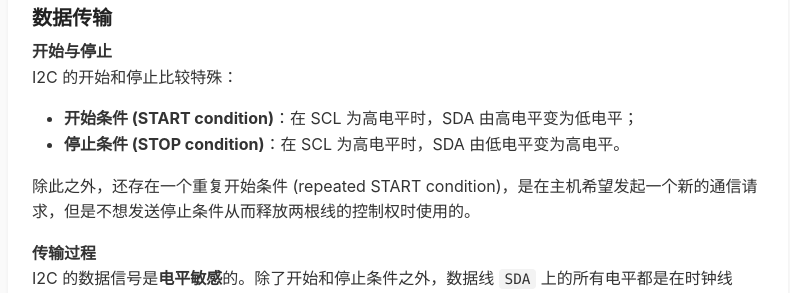
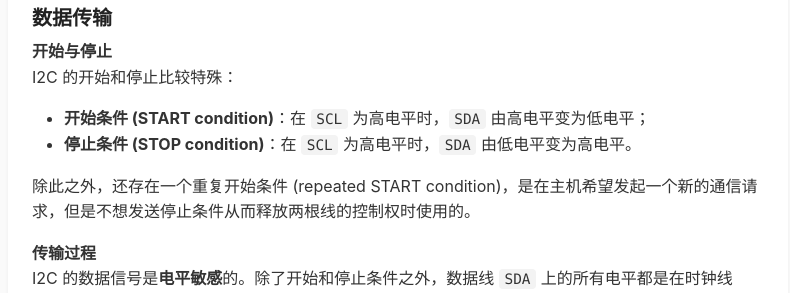
Before and after one commit to tomategg-101325/tomategg-101325.github.io, a Jekyll site: the page built from _posts/2026-06-13-spi-i2c-uart-cn.md, in a window 1280 px wide and 900 px high, scrolled down 6333 px. Shown: the part 152-445 px from the top of the window, without its empty margins (242-1032 px from the left). Built offline with Jekyll 4.4.1, drawn with Linux system fonts in a browser that asks for light colours.

Commit message:
fix: format fixes

```diff
--- a/_posts/2026-06-13-spi-i2c-uart-cn.md
+++ b/_posts/2026-06-13-spi-i2c-uart-cn.md
@@ -188,8 +188,8 @@ I2C 利用这一效应避免了短路 (`VCC` 直接接地)，还实现了很多
 
 I2C 的开始和停止比较特殊：
 
-- **开始条件 (START condition)**：在 SCL 为高电平时，SDA 由高电平变为低电平；
-- **停止条件 (STOP condition)**：在 SCL 为高电平时，SDA 由低电平变为高电平。
+- **开始条件 (START condition)**：在 `SCL` 为高电平时，`SDA` 由高电平变为低电平；
+- **停止条件 (STOP condition)**：在 `SCL` 为高电平时，`SDA` 由低电平变为高电平。
 
 除此之外，还存在一个重复开始条件 (repeated START condition)，是在主机希望发起一个新的通信请求，但是不想发送停止条件从而释放两根线的控制权时使用的。
 
```
